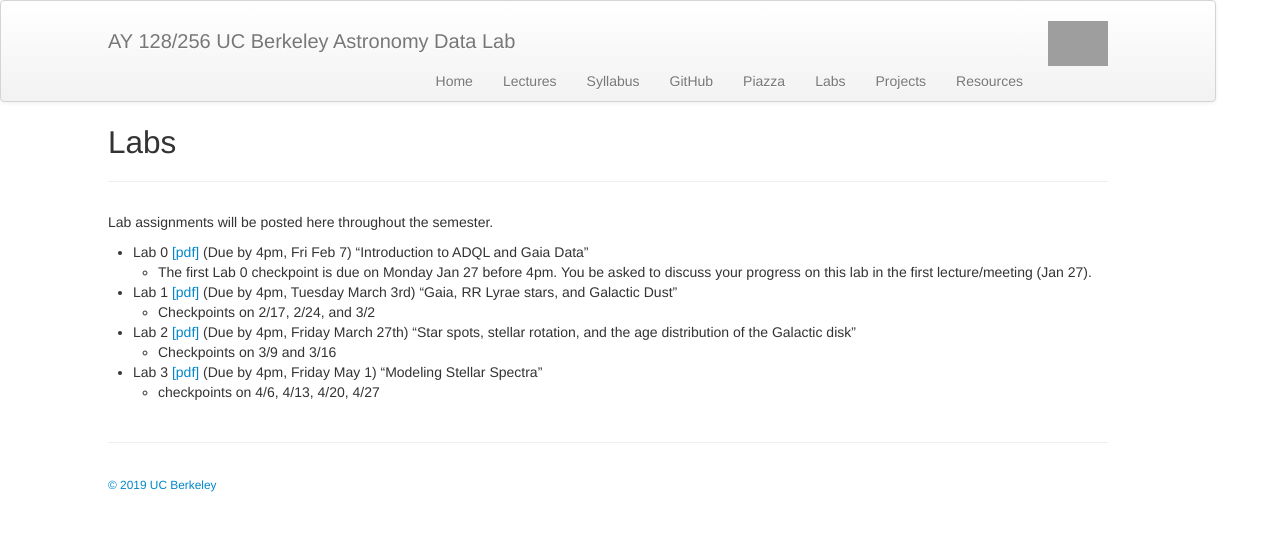
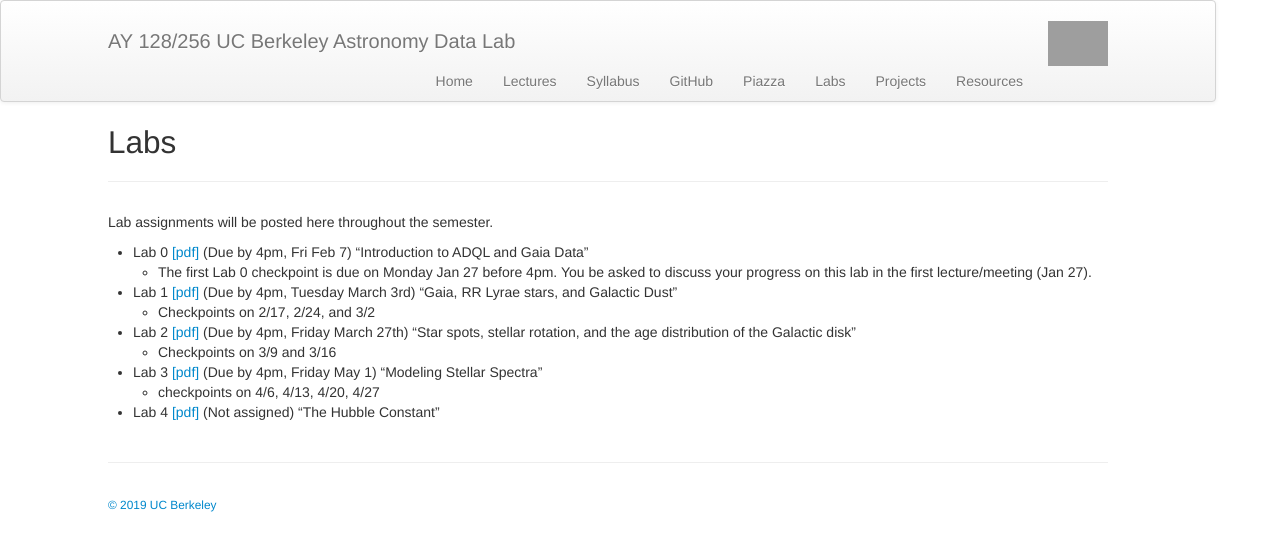
Before and after one commit to ucb-datalab/ucb-datalab.github.io, a Jekyll site: the page built from pages/labs.md, in a window 1280 px wide. Shown: the top 551 px of the page. Built offline with Jekyll 4.4.1, drawn with Linux system fonts in a browser that asks for light colours; grey boxes are pictures that could not be loaded.

Commit message:
added lab 4

```diff
--- a/pages/labs.md
+++ b/pages/labs.md
@@ -17,4 +17,7 @@ Lab assignments will be posted here throughout the semester.
 - Lab 3 [[pdf]](https://github.com/ucb-datalab/course-materials_2020/blob/master/labs/Lab3_Astr128_2020.pdf) (Due by 4pm, Friday May 1) "Modeling Stellar Spectra"
      - checkpoints on 4/6, 4/13, 4/20, 4/27
 
+- Lab 4 [[pdf]](https://github.com/ucb-datalab/course-materials_2020/blob/master/labs/Lab4_Astr128_2020.pdf) (Not assigned) "The Hubble Constant"
+
+
 [//]: #  - Lab 3 [[pdf]](https://github.com/ucb-datalab/course-materials/blob/master/Labs/Lab_3_Astr128.pdf) (Due 4pm, April 15) "The Hubble Constant"
```
